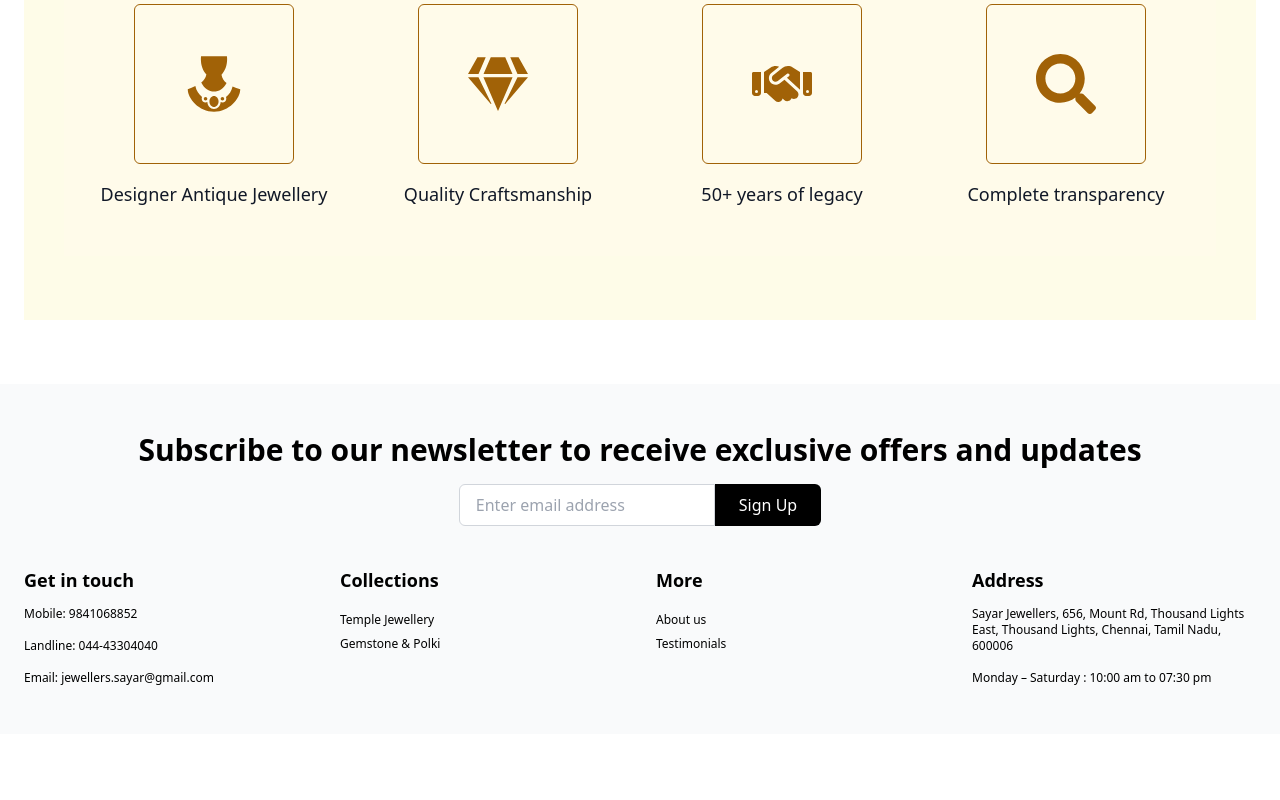
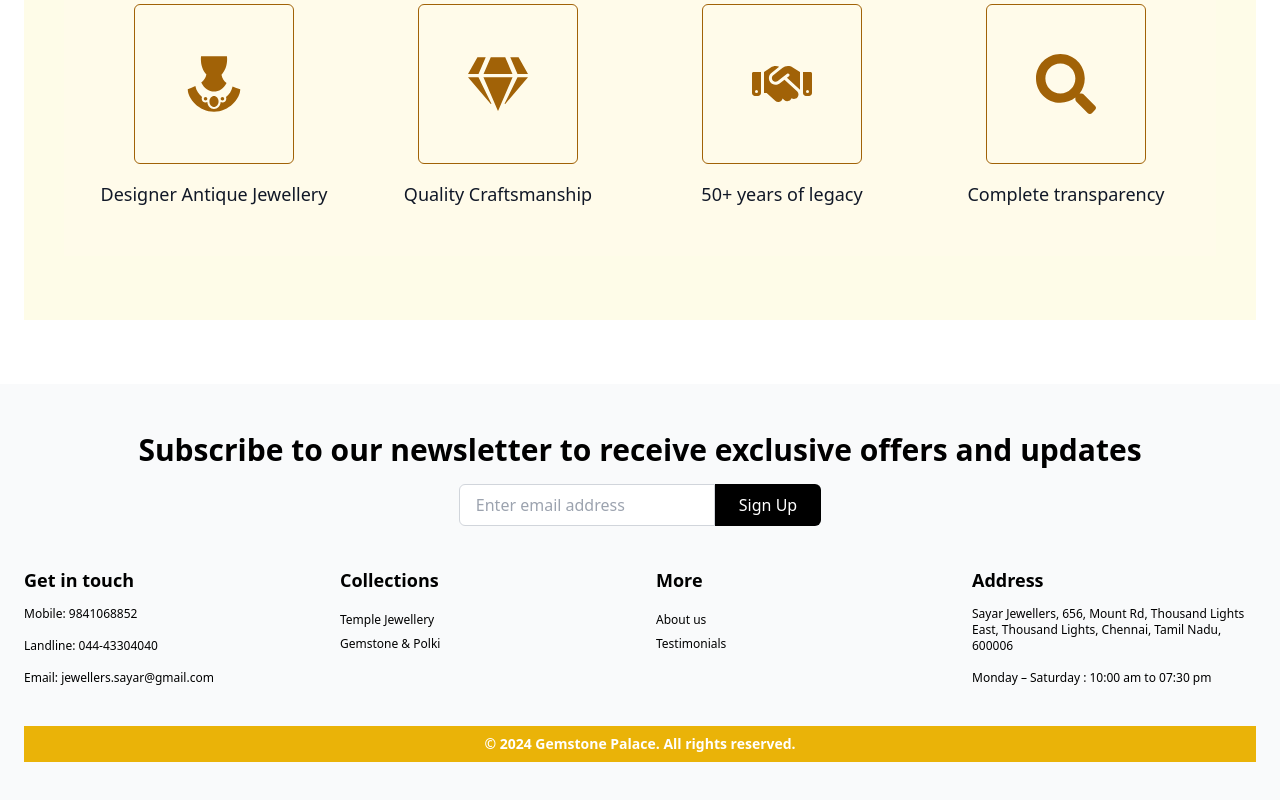
Before and after one commit to lakshay15699/Gemstone-website, a React (Create React App) app: page /Aboutus in a window 1280 px wide. Shown: the part 1568-2368 px from the top of the page. Before the commit the page ends 2302 px from the top, so only its background shows below. Built offline with nearby package versions, Linux system fonts and the light colour scheme.

Commit message:
updated components

```diff
--- a/src/components/Contact.jsx
+++ b/src/components/Contact.jsx
@@ -3,12 +3,11 @@ import React from "react";
 const Contact = () => {
   return (
     <footer className="bg-gray-50 px-6 py-12">
-
   <div className="text-center mb-10">
     <h1 className="text-lg md:text-3xl font-semibold mb-4">
       Subscribe to our newsletter to receive exclusive offers and updates
     </h1>
-        <div className=" inline-flex justify-center">
+    <div className="inline-flex justify-center">
       <input
         type="email"
         placeholder="Enter email address"
@@ -20,35 +19,25 @@ const Contact = () => {
     </div>
   </div>
 
-
-      <div className="grid grid-cols-1 sm:grid-cols-2 md:grid-cols-4 gap-8 text-left">
-
+  <div className="grid grid-cols-1 sm:grid-cols-2 md:grid-cols-4 gap-8 max-w-8xl mx-auto">
     <div>
       <h4 className="font-semibold text-lg mb-3">Get in touch</h4>
-          <p className="text-black text-xs ">Mobile: 9841068852</p>
+      <p className="text-black text-xs">Mobile: 9841068852</p>
       <p className="text-black text-xs mt-4">Landline: 044-43304040</p>
       <p className="text-black text-xs mt-4">Email: jewellers.sayar@gmail.com</p>
-
     </div>
-
 
     <div>
       <h4 className="font-semibold text-lg mb-3">Collections</h4>
-          <a className="text-black text-xs">Temple Jewellery</a>
-          <br />
-
+      <a className="text-black text-xs">Temple Jewellery</a> <br />
       <a className="text-black text-xs">Gemstone & Polki</a>
     </div>
 
-
     <div>
       <h4 className="font-semibold text-lg mb-3">More</h4>
-          <a href="/Aboutus" className=" text-black text-xs ">About us</a>
-          <br />
+      <a href="/Aboutus" className="text-black text-xs">About us</a> <br />
       <a href="/Testimonial" className="text-black text-xs">Testimonials</a>
-
     </div>
-
 
     <div>
       <h4 className="font-semibold text-lg mb-3">Address</h4>
@@ -56,14 +45,18 @@ const Contact = () => {
         Sayar Jewellers, 656, Mount Rd, Thousand Lights East, Thousand
         Lights, Chennai, Tamil Nadu, 600006
       </p>
-
       <p className="text-black text-xs mt-4">
         Monday – Saturday : 10:00 am to 07:30 pm
       </p>
-
     </div>
   </div>
+
+
+  <div className="w-full py-2 mt-10 text-sm text-white font-semibold bg-yellow-500 text-center">
+    © 2024 Gemstone Palace. All rights reserved.
+  </div>
 </footer>
+
   );
 };
 
```
Lines whose indentation alone changed are shown as unchanged.
